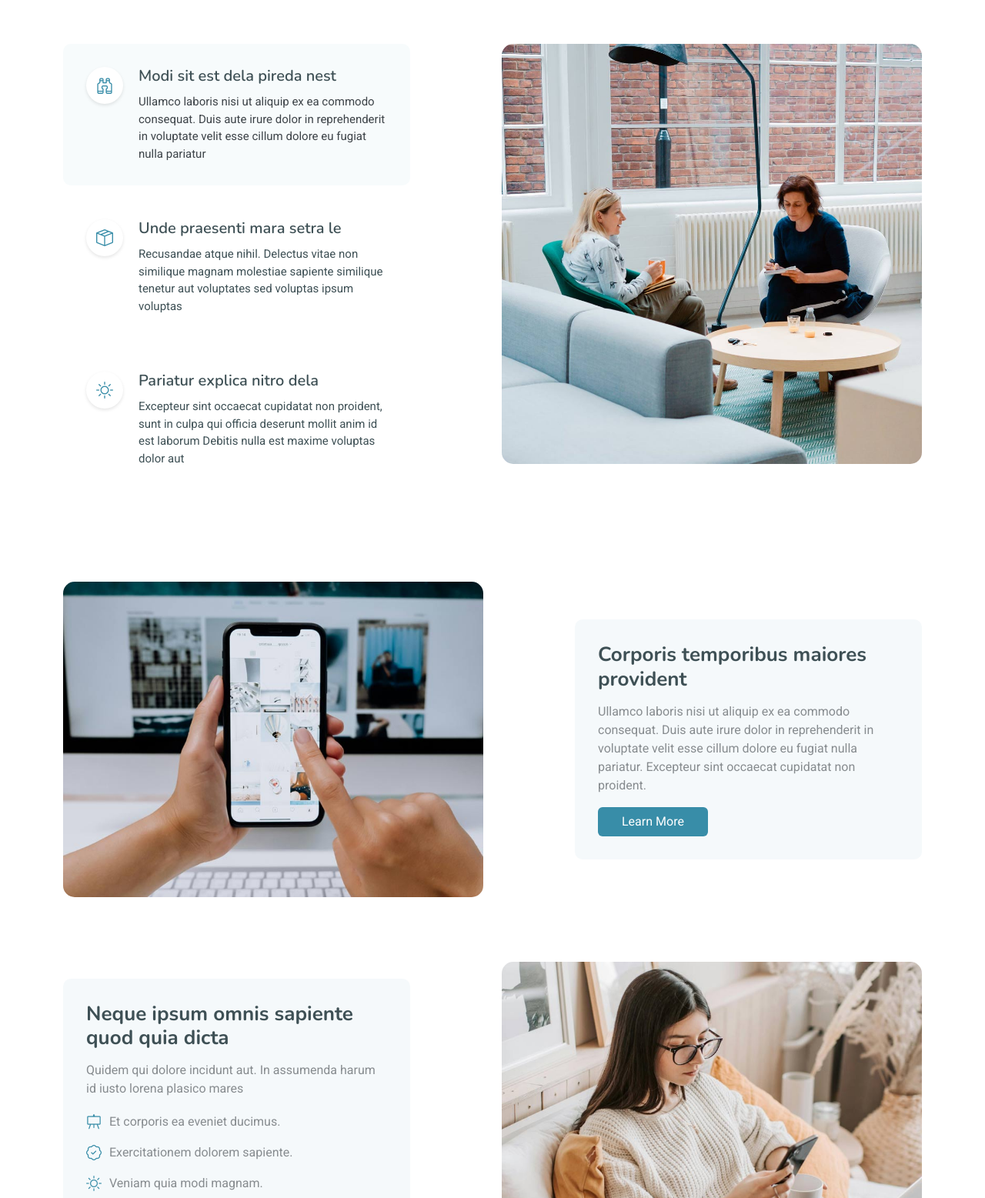
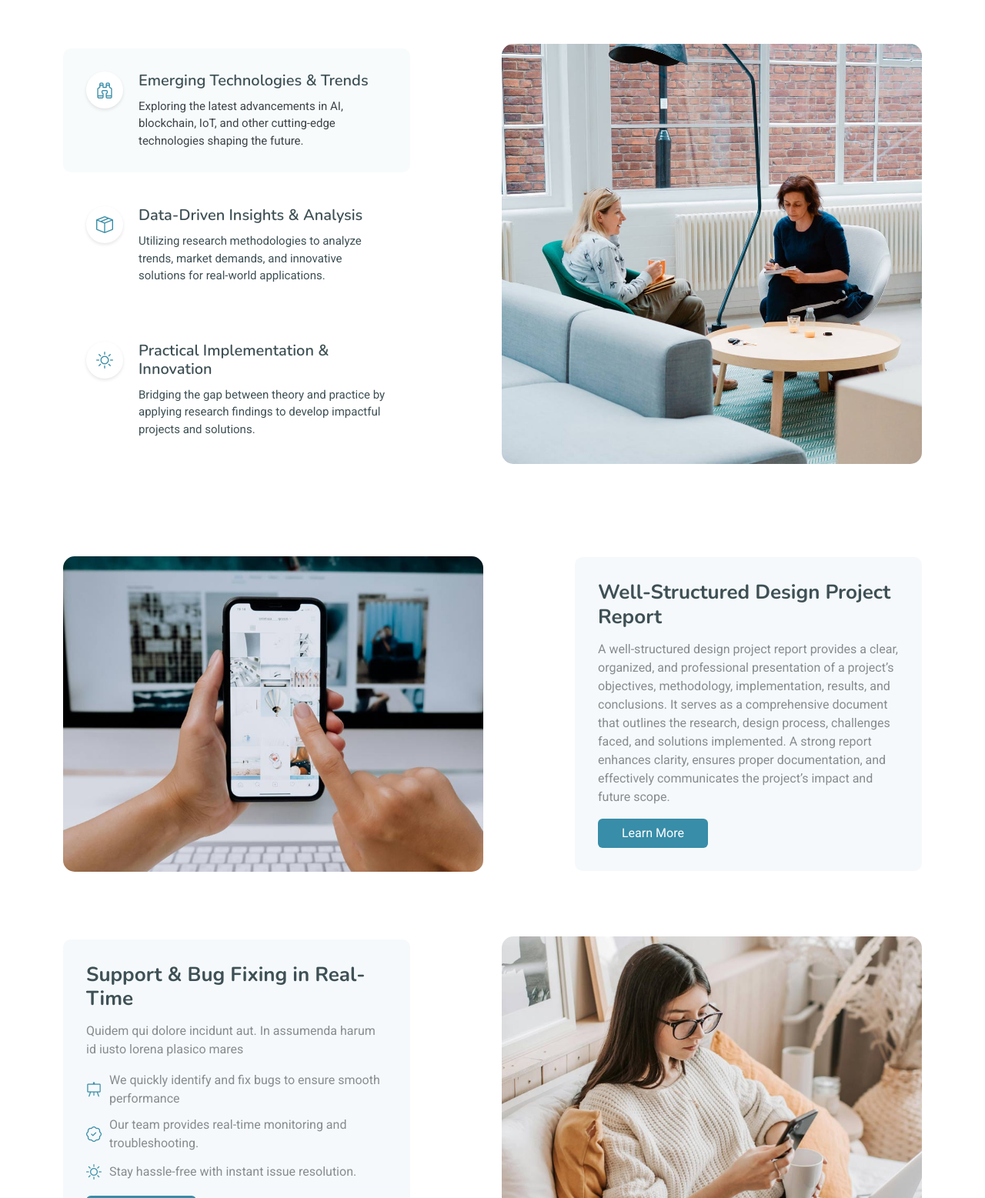
Before and after one commit to sivamohanbabu/code, a plain HTML site: page index.html in a window 1280 px wide. Shown: the part 1921-3478 px from the top of the page at 77% size. Drawn offline with nearby package versions, Linux system fonts and the light colour scheme.

Commit message:
changes of research-content

```diff
--- a/index.html
+++ b/index.html
@@ -220,10 +220,9 @@
                 <a class="nav-link active show" data-bs-toggle="tab" data-bs-target="#features-tab-1">
                   <i class="bi bi-binoculars"></i>
                   <div>
-                    <h4 class="d-none d-lg-block">Modi sit est dela pireda nest</h4>
+                    <h4 class="d-none d-lg-block">Emerging Technologies & Trends</h4>
                     <p>
-                      Ullamco laboris nisi ut aliquip ex ea commodo consequat. Duis aute irure dolor in reprehenderit in voluptate
-                      velit esse cillum dolore eu fugiat nulla pariatur
+Exploring the latest advancements in AI, blockchain, IoT, and other cutting-edge technologies shaping the future.
                     </p>
                   </div>
                 </a>
@@ -232,10 +231,10 @@
                 <a class="nav-link" data-bs-toggle="tab" data-bs-target="#features-tab-2">
                   <i class="bi bi-box-seam"></i>
                   <div>
-                    <h4 class="d-none d-lg-block">Unde praesenti mara setra le</h4>
+                    <h4 class="d-none d-lg-block">Data-Driven Insights & Analysis</h4>
                     <p>
-                      Recusandae atque nihil. Delectus vitae non similique magnam molestiae sapiente similique
-                      tenetur aut voluptates sed voluptas ipsum voluptas
+                      Utilizing research methodologies to analyze trends, market demands, and innovative solutions for real-world
+                      applications.
                     </p>
                   </div>
                 </a>
@@ -244,10 +243,10 @@
                 <a class="nav-link" data-bs-toggle="tab" data-bs-target="#features-tab-3">
                   <i class="bi bi-brightness-high"></i>
                   <div>
-                    <h4 class="d-none d-lg-block">Pariatur explica nitro dela</h4>
+                    <h4 class="d-none d-lg-block">Practical Implementation & Innovation
+                    </h4>
                     <p>
-                      Excepteur sint occaecat cupidatat non proident, sunt in culpa qui officia deserunt mollit anim id est laborum
-                      Debitis nulla est maxime voluptas dolor aut
+                      Bridging the gap between theory and practice by applying research findings to develop impactful projects and solutions.
                     </p>
                   </div>
                 </a>
@@ -294,10 +293,12 @@
 
           <div class="col-lg-5 d-flex align-items-center" data-aos="fade-up" data-aos-delay="200">
             <div class="content">
-              <h3>Corporis temporibus maiores provident</h3>
+              <h3>Well-Structured Design Project Report</h3>
               <p>
-                Ullamco laboris nisi ut aliquip ex ea commodo consequat. Duis aute irure dolor in reprehenderit in voluptate
-                velit esse cillum dolore eu fugiat nulla pariatur. Excepteur sint occaecat cupidatat non proident.
+                A well-structured design project report provides a clear, organized, and professional presentation of a project’s
+                objectives, methodology, implementation, results, and conclusions. It serves as a comprehensive document that outlines
+                the research, design process, challenges faced, and solutions implemented. A strong report enhances clarity, ensures
+                proper documentation, and effectively communicates the project’s impact and future scope.
               </p>
               <a href="#" class="btn more-btn">Learn More</a>
             </div>
@@ -310,14 +311,14 @@
           <div class="col-lg-5 d-flex align-items-center order-2 order-lg-1" data-aos="fade-up" data-aos-delay="100">
 
             <div class="content">
-              <h3>Neque ipsum omnis sapiente quod quia dicta</h3>
+              <h3>Support & Bug Fixing in Real-Time</h3>
               <p>
                 Quidem qui dolore incidunt aut. In assumenda harum id iusto lorena plasico mares
               </p>
               <ul>
-                <li><i class="bi bi-easel flex-shrink-0"></i> Et corporis ea eveniet ducimus.</li>
-                <li><i class="bi bi-patch-check flex-shrink-0"></i> Exercitationem dolorem sapiente.</li>
-                <li><i class="bi bi-brightness-high flex-shrink-0"></i> Veniam quia modi magnam.</li>
+                <li><i class="bi bi-easel flex-shrink-0"></i>We quickly identify and fix bugs to ensure smooth performance</li>
+                <li><i class="bi bi-patch-check flex-shrink-0"></i>Our team provides real-time monitoring and troubleshooting.</li>
+                <li><i class="bi bi-brightness-high flex-shrink-0"></i>Stay hassle-free with instant issue resolution.</li>
               </ul>
               <p></p>
               <a href="#" class="btn more-btn">Learn More</a>
```
